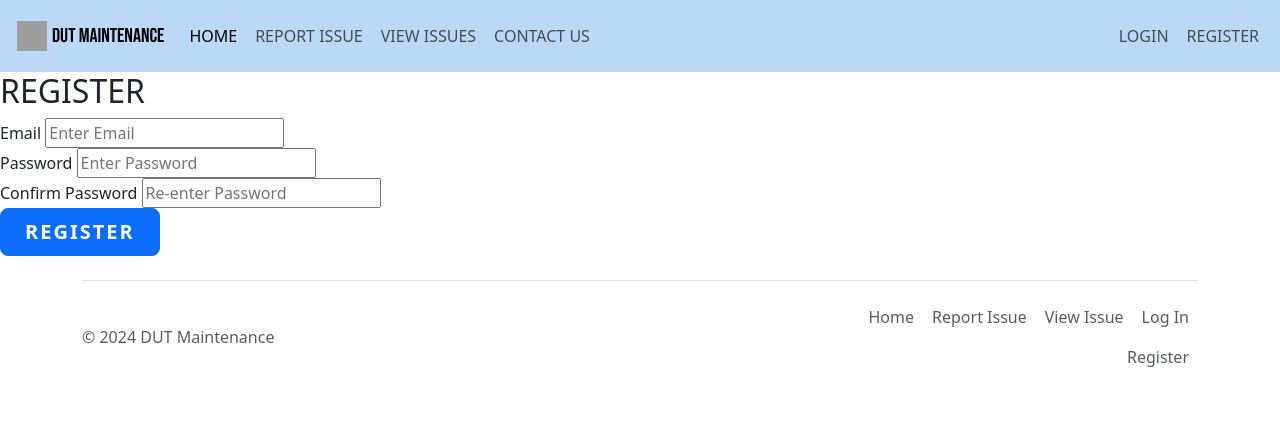
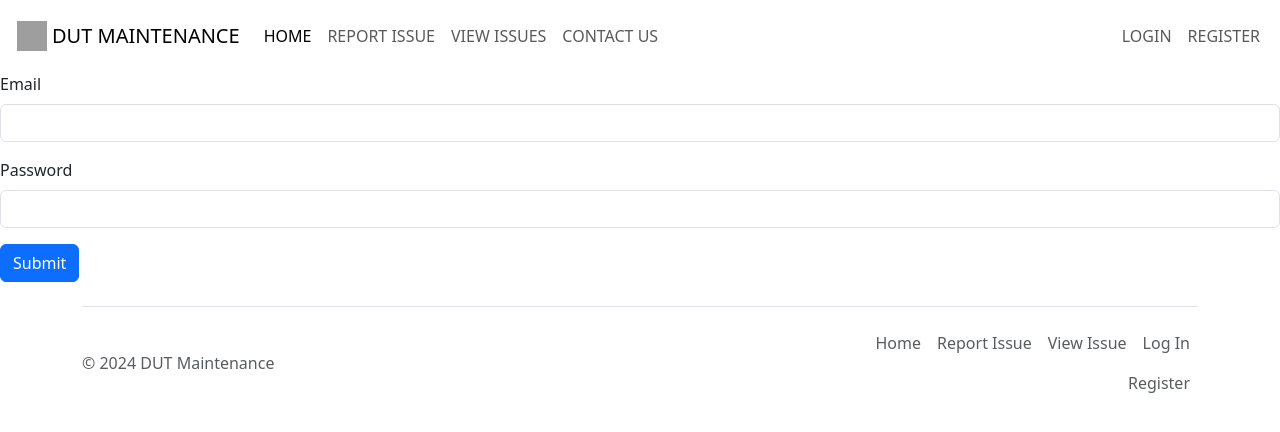
Before and after one commit to azb5499/PBDV-IssueReporting-Project, a Flask app: page /register in a window 1280 px wide. Shown: the top 432 px of the page. Run offline with Flask 3, Linux system fonts and the light colour scheme; some libraries are stand-ins or nearby versions; grey boxes are pictures that could not be loaded.

Commit message:
updated logins, registration, the base file, added new templates

```diff
--- a/forms.py
+++ b/forms.py
@@ -9,7 +9,6 @@
 
 
 class StudentRegistration(FlaskForm):
-    name = StringField("Username", validators=[validators.DataRequired()])
     email = EmailField('Email', validators=[validators.Email(), validators.DataRequired()])
     password = PasswordField('Password', validators=[validators.DataRequired()])
     submit = SubmitField('Submit')
--- a/main.py
+++ b/main.py
@@ -28,6 +28,7 @@
 mail = Mail(app)
 otp = randint(000000, 999999)
 
+
 class Base(DeclarativeBase):
     pass
 
@@ -44,46 +45,51 @@
 class Role(db.Model):
     Role_ID = db.Column(db.Integer, primary_key=True)
     Role_Name = db.Column(db.String(50), nullable=False)
-    users = db.relationship('User', back_populates='role')  # Bidirectional relationship with User
+    user = db.relationship('User', backref='role')
 
 
 class User(UserMixin, db.Model):
     User_ID = db.Column(db.Integer, primary_key=True)
     Role_ID = db.Column(db.Integer, db.ForeignKey('role.Role_ID'), nullable=False)
-    role = db.relationship('Role', back_populates='users')  # Bidirectional relationship with Role
-    # Define other user fields here
+    students = db.relationship('Student', backref='user', uselist=False)
+    admins = db.relationship('Admin', backref='user', uselist=False)
+    technicians = db.relationship('Technician', backref='user', uselist=False)
+
+    def get_id(self):
+        return str(self.User_ID)
 
 
 class Student(db.Model):
     Student_ID = db.Column(db.Integer, primary_key=True)
-    User_ID = db.Column(db.Integer, db.ForeignKey('user.User_ID'), nullable=False)
+    User_ID = db.Column(db.Integer, db.ForeignKey('user.User_ID'), nullable=False, unique=True)
     Email = db.Column(db.String(100), nullable=False, unique=True)
     Password = db.Column(db.String(100), nullable=False)
-    user = db.relationship('User', back_populates='student')  # Bidirectional relationship with User
+
     # Define other student fields here
 
 
 class Admin(db.Model):
     Admin_ID = db.Column(db.Integer, primary_key=True)
-    User_ID = db.Column(db.Integer, db.ForeignKey('user.User_ID'), nullable=False)
+    User_ID = db.Column(db.Integer, db.ForeignKey('user.User_ID'), nullable=False, unique=True)
     First_name = db.Column(db.String(50), nullable=False)
     Last_name = db.Column(db.String(50), nullable=False)
     Password = db.Column(db.String(100), nullable=False)
     Email = db.Column(db.String(100), nullable=False, unique=True)
-    user = db.relationship('User', back_populates='admin')  # Bidirectional relationship with User
+    technicians = db.relationship('Technician', backref='admin')
+
     # Define other admin fields here
 
 
 class Technician(db.Model):
     Technician_ID = db.Column(db.Integer, primary_key=True)
-    User_ID = db.Column(db.Integer, db.ForeignKey('user.User_ID'), nullable=False)
+    User_ID = db.Column(db.Integer, db.ForeignKey('user.User_ID'), nullable=False, unique=True)
     Admin_ID = db.Column(db.Integer, db.ForeignKey('admin.Admin_ID'), nullable=False)
     First_name = db.Column(db.String(50), nullable=False)
     Last_name = db.Column(db.String(50), nullable=False)
     Phone_number = db.Column(db.String(20), nullable=False)
     Email = db.Column(db.String(100), nullable=False, unique=True)
     Job_description = db.Column(db.String(100), nullable=False)
-    user = db.relationship('User', back_populates='technician')  # Bidirectional relationship with User
+    faults = db.relationship('Fault', backref='Technician')
     # Define other technician fields here
 
 
@@ -93,6 +99,7 @@
     Campus_name = db.Column(db.String(100), nullable=False)
     Blocks = db.Column(db.JSON, nullable=False, default=[])  # Storing block information in JSON format
     Campus_map_url = db.Column(db.String(200))
+    faults = db.relationship('Fault', backref='campus')
 
 
 class Fault(db.Model):
@@ -105,13 +112,12 @@
     Upvotes = db.Column(db.JSON, nullable=False, default=[])  # Using JSON type for Upvotes
     Status = db.Column(db.String(50), nullable=False, default='In Progress')
     Technician_ID = db.Column(db.Integer, db.ForeignKey('technician.Technician_ID'), nullable=True)
-    technician = db.relationship('Technician')  # Bidirectional relationship with Technician
     fault_log = db.Column(db.String(100), nullable=True)
 
 
 @login_manager.user_loader
 def load_user(User_ID):
-    return User.query.get(User_ID)
+    return User.query.get(int(User_ID))
 
 
 @login_manager.user_loader
@@ -137,45 +143,51 @@
                 if check_password_hash(password=password, pwhash=student.Password):
                     logged_in_user = db.session.execute(db.select(User).where(User.User_ID == student.User_ID)).scalar()
                     login_user(logged_in_user)
-                    return redirect(url_for('display_student_dashboard'))
+                    return redirect(url_for('display_home'))
                     # this log in a user at this point
             else:
                 flash('User does not exist')
-                return redirect(url_for('display_student_registration'))
+                return redirect(url_for('display_home'))
         return render_template('login.html', form=form)
     elif user == '2':
         # this will be the Tech login action
-        email = form.email.data
-        password = form.password.data
-        technician = db.session.execute(db.select(Technician).where(Technician.Email == email)).scalar()
-        if technician:
-            if check_password_hash(password=password, pwhash=technician.Password):
-                logged_in_user = db.session.execute(db.select(User).where(User.User_ID == technician.User_ID)).scalar()
-                login_user(logged_in_user)
-                return redirect(url_for('display_technician_dashboard'))
-        else:
-            flash('User does not exist')
-            return redirect(url_for('display_login', user='2'))
+        if form.validate_on_submit():
+            email = form.email.data
+            password = form.password.data
+            technician = db.session.execute(db.select(Technician).where(Technician.Email == email)).scalar()
+            if technician:
+                if check_password_hash(password=password, pwhash=technician.Password):
+                    logged_in_user = db.session.execute(
+                        db.select(User).where(User.User_ID == technician.User_ID)).scalar()
+                    login_user(logged_in_user)
+                    return redirect(url_for('display_technician_dashboard'))
+            else:
+                flash('User does not exist')
+                return redirect(url_for('display_login', user='2'))
         return render_template('login.html', form=form)
     elif user == '3':
         # Admin login
-        email = form.email.data
-        password = form.password.data
-        admin = db.session.execute(db.select(Admin).where(Admin.Email == email)).scalar()
-        if admin:
-            if check_password_hash(password=password, pwhash=admin.Password):
-                logged_in_user = db.session.execute(db.select(User).where(User.User_ID == admin.User_ID)).scalar()
-                login_user(logged_in_user)
-                return redirect(url_for('display_admin_dashboard'))
-                # this log in a user at this point
-        else:
-            flash('User does not exist')
-            return redirect(url_for('display_login', user='3'))
+        if form.validate_on_submit():
+            email = form.email.data
+            password = form.password.data
+            print(5)
+            admin = db.session.execute(db.select(Admin).where(Admin.Email == email)).scalar()
+            if admin:
+                if admin.Password == 'admin123':
+                    logged_in_user = db.session.execute(db.select(User).where(User.User_ID == admin.User_ID)).scalar()
+                    login_user(logged_in_user)
+                    print(current_user.User_ID)
+                    return redirect(url_for('display_home'))
+                    # this log in a user at this point
+            else:
+                flash('User does not exist')
+                return redirect(url_for('display_login', user='3'))
+        return render_template('login.html', form=form)
 
 
 @app.route('/register', methods=['GET', 'POST'])
 def display_registration():
-    form = forms.Login()
+    form = forms.StudentRegistration()
     verify_form = forms.Login()
     if request.method == 'POST':
         if form.validate_on_submit():
@@ -288,7 +300,6 @@
 
 @app.route('/viewIssue', methods=['GET'])
 def display_issue():
-
     return 'View issue'
 
 
@@ -319,5 +330,4 @@
     with app.app_context():
         db.create_all()
 
-
     app.run(debug=True)
--- a/templates/base.html
+++ b/templates/base.html
@@ -2,8 +2,6 @@
 <html lang="en">
 <head>
     {% block head %}
-    <link rel="stylesheet" href="style.css" />
-    <!-- Bootstrap CSS link -->
     <link href="https://cdn.jsdelivr.net/npm/bootstrap@5.3.3/dist/css/bootstrap.min.css" rel="stylesheet" integrity="sha384-QWTKZyjpPEjISv5WaRU9OFeRpok6YctnYmDr5pNlyT2bRjXh0JMhjY6hW+ALEwIH" crossorigin="anonymous">
     <title>{% block title %}{% endblock %} - DUT Maintenance</title>
     <link rel="stylesheet" href="{{ url_for('static', filename='styles/style.css') }}">
@@ -36,14 +34,22 @@
                 </li>
             </ul>
               <!-- Updated section with Login and Register links -->
+            {% if not current_user.is_active: %}
             <ul class="navbar-nav">
                 <li class="nav-item">
-                    <a class="nav-link" href="#">LOGIN</a>
+                    <a class="nav-link" href="{{ url_for('display_login',user=1) }}">LOGIN</a>
                 </li>
                 <li class="nav-item">
                     <a class="nav-link" href="{{ url_for('display_registration') }}">REGISTER</a>
                 </li>
             </ul>
+            {% else: %}
+            <ul class="navbar-nav">
+                <li class="nav-item">
+                    <a class="nav-link" href="{{ url_for('logout') }}">LOG OUT</a>
+                </li>
+            </ul>
+            {% endif %}
         </div>
     </div>
 </nav>
--- a/templates/register.html
+++ b/templates/register.html
@@ -7,25 +7,6 @@
 {% endblock %}
 {% block content %}
     <div class="Container">
-        <form action="" method="post">
-            <h2>REGISTER</h2>
-            <div class="content">
-                 <div class="input-box">
-                    <label for="email">Email</label>
-                    <input id="email" type="text" placeholder="Enter Email" name="email" required>
-                </div>
-                <div class="input-box">
-                    <label for="password">Password</label>
-                    <input id="password" type="password" placeholder="Enter Password" name="password" required>
-                </div>
-                <div class="input-box">
-                    <label for="password_confirm">Confirm Password</label>
-                    <input id="password_confirm" type="password" placeholder="Re-enter Password" name="password_confirm" required>
-                </div>
-                <div class="button-container">
-                    <button class="btn btn-primary btn-lg px-4 me-md-2 fw-bold" type="submit">REGISTER</button>
-                </div>
-            </div>
-        </form>
+       {{ render_form(form) }}
     </div>
 {% endblock %}
```
Also changed, not shown: templates/login.html (+1 -16 lines), instance/project.db (deleted).
